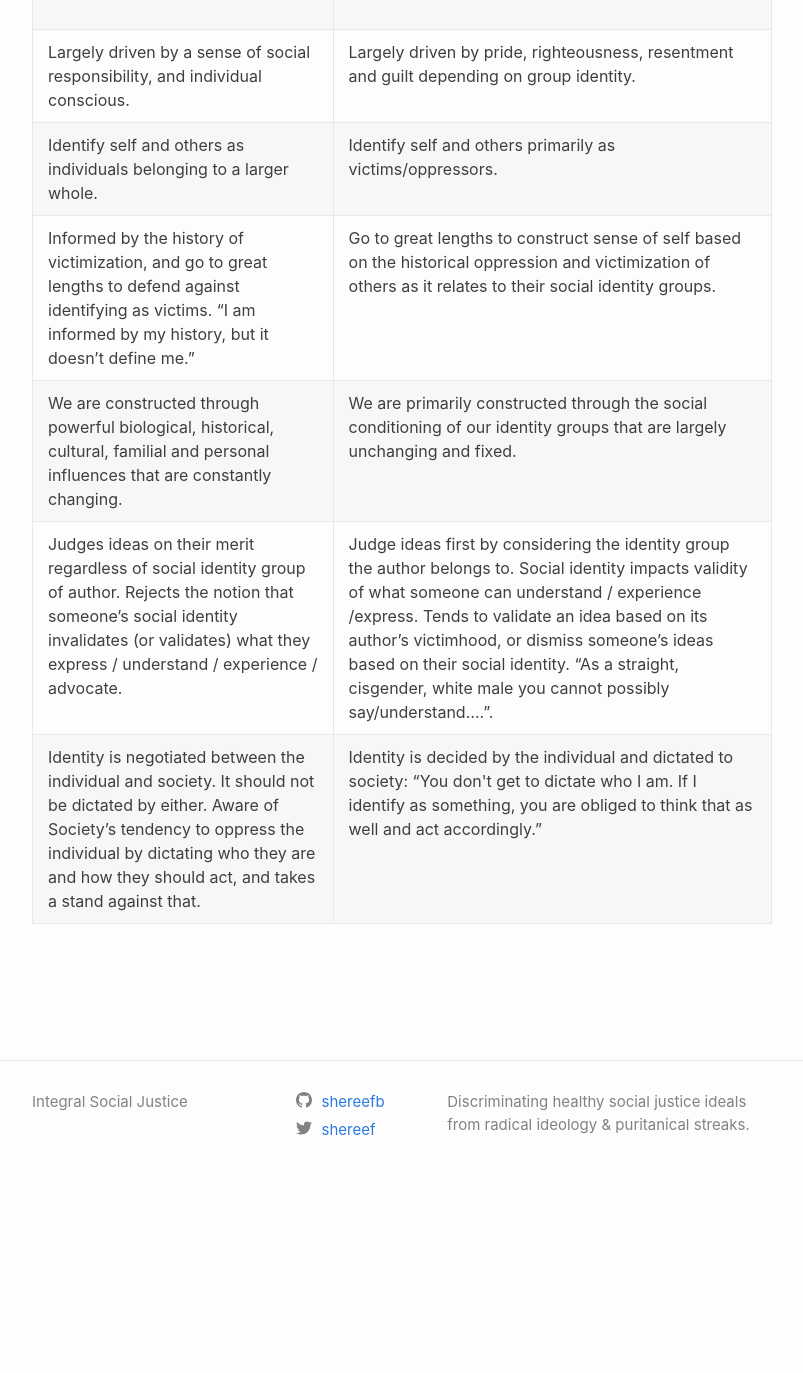
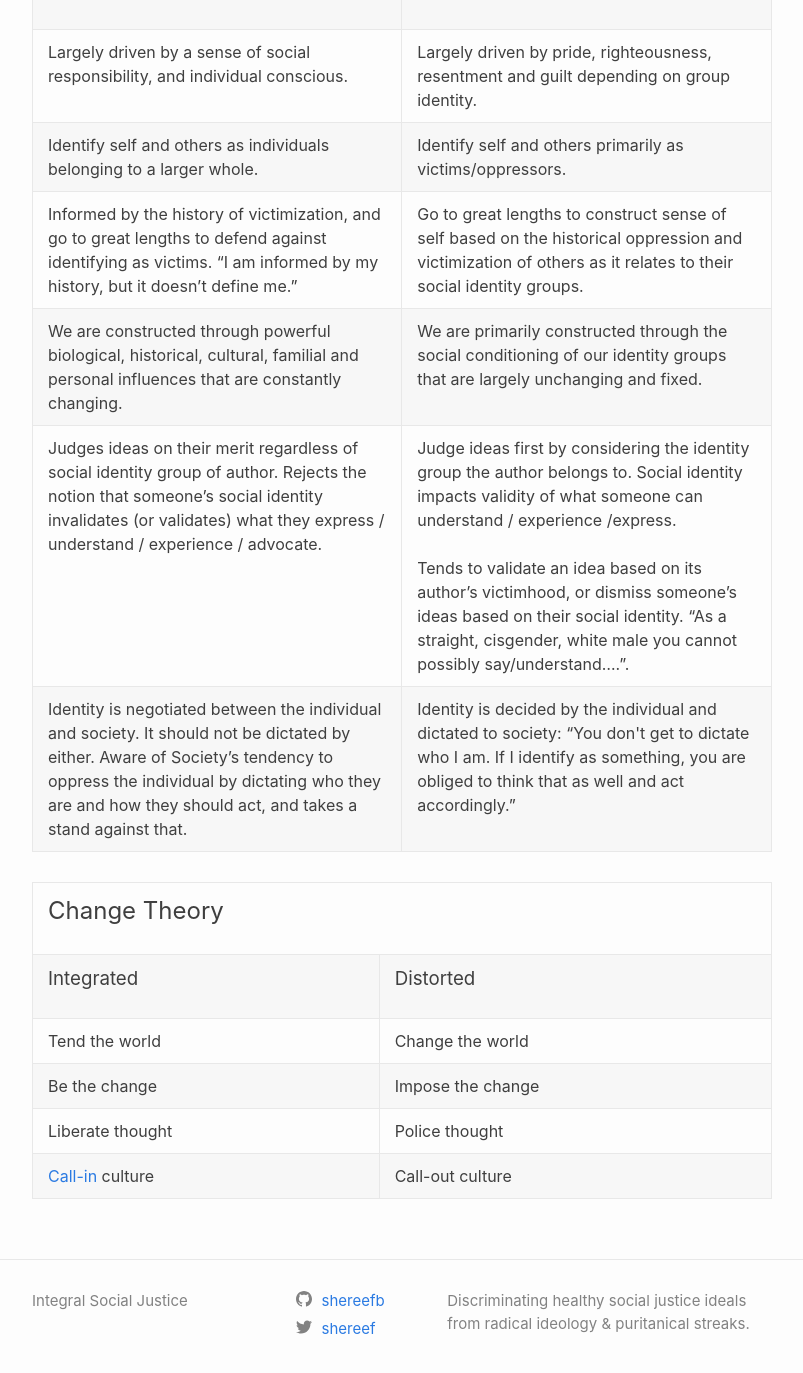
Before and after one commit to shereefb/integralsj, a Jekyll site: the page built from index.markdown, in a window 1280 px wide and 1400 px high, scrolled down 199 px. Shown: the top 1373 px of the window, without its empty margins (238-1041 px from the left). Built offline with Jekyll 4.4.1, drawn with Linux system fonts in a browser that asks for light colours.

Commit message:
more content

```diff
--- a/index.markdown
+++ b/index.markdown
@@ -4,6 +4,24 @@
 
 layout: default
 ---
+
+<!----- Conversion time: 1.549 seconds.
+
+
+Using this Markdown file:
+
+1. Cut and paste this output into your source file.
+2. See the notes and action items below regarding this conversion run.
+3. Check the rendered output (headings, lists, code blocks, tables) for proper
+   formatting and use a linkchecker before you publish this page.
+
+Conversion notes:
+
+* Docs to Markdown version 1.0β17
+* Sun Jan 26 2020 06:36:03 GMT-0800 (PST)
+* Source doc: https://docs.google.com/open?id=1HpBXoI0fLEB9zK9cHGwkmLTIV5U8hWHWyRgVfq1KKYY
+----->
+
 
 
 <table>
@@ -54,6 +72,7 @@ layout: default
    <td colspan="2" >Judges ideas on their merit regardless of social identity group of author. Rejects the notion that someone’s social identity invalidates (or validates) what they express / understand / experience / advocate.
    </td>
    <td colspan="2" >Judge ideas first by considering the identity group the author belongs to. Social identity impacts validity of what someone can understand / experience /express.
+<br><br>
 Tends to validate an idea based on its author’s victimhood, or dismiss someone’s ideas based on their social identity. “As a straight, cisgender, white male you cannot possibly say/understand….”.
    </td>
   </tr>
@@ -67,4 +86,48 @@ Tends to validate an idea based on its author’s victimhood, or dismiss someone
 
 
 
-<!-- Docs to Markdown version 1.0β17 -->
+<table>
+  <tr>
+   <td colspan="4" >
+<h2>Change Theory</h2>
+
+
+   </td>
+  </tr>
+  <tr>
+   <td colspan="2" >
+<h3>Integrated</h3>
+
+
+   </td>
+   <td colspan="2" >
+<h3>Distorted</h3>
+
+
+   </td>
+  </tr>
+  <tr>
+   <td colspan="2" >Tend the world
+   </td>
+   <td colspan="2" >Change the world
+   </td>
+  </tr>
+  <tr>
+   <td colspan="2" >Be the change
+   </td>
+   <td colspan="2" >Impose the change
+   </td>
+  </tr>
+  <tr>
+   <td colspan="2" >Liberate thought
+   </td>
+   <td colspan="2" >Police thought
+   </td>
+  </tr>
+  <tr>
+   <td colspan="2" ><a href="https://www.nytimes.com/2019/08/17/opinion/sunday/cancel-culture-call-out.html">Call-in</a> culture
+   </td>
+   <td colspan="2" >Call-out culture
+   </td>
+  </tr>
+</table>
```
